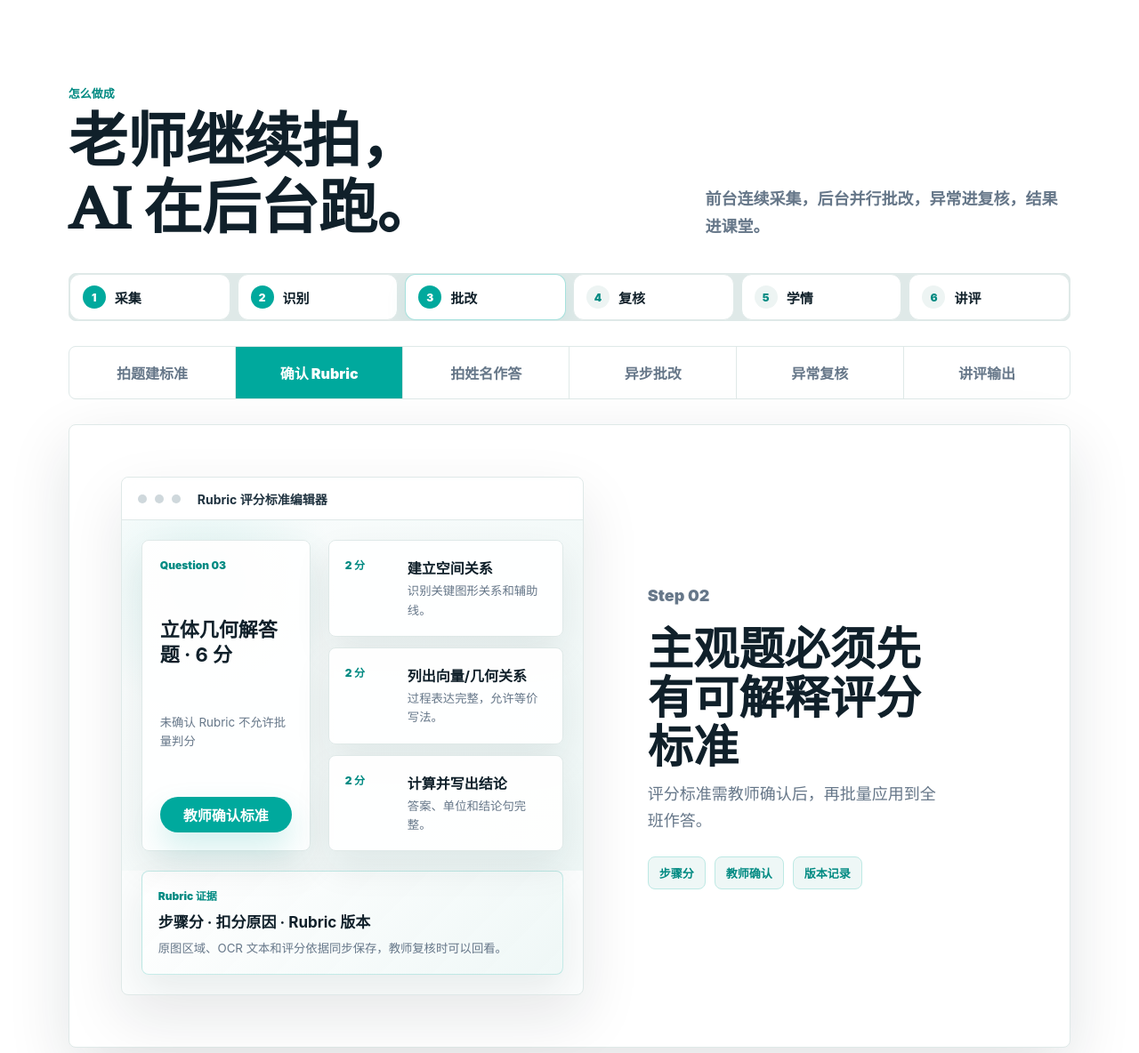
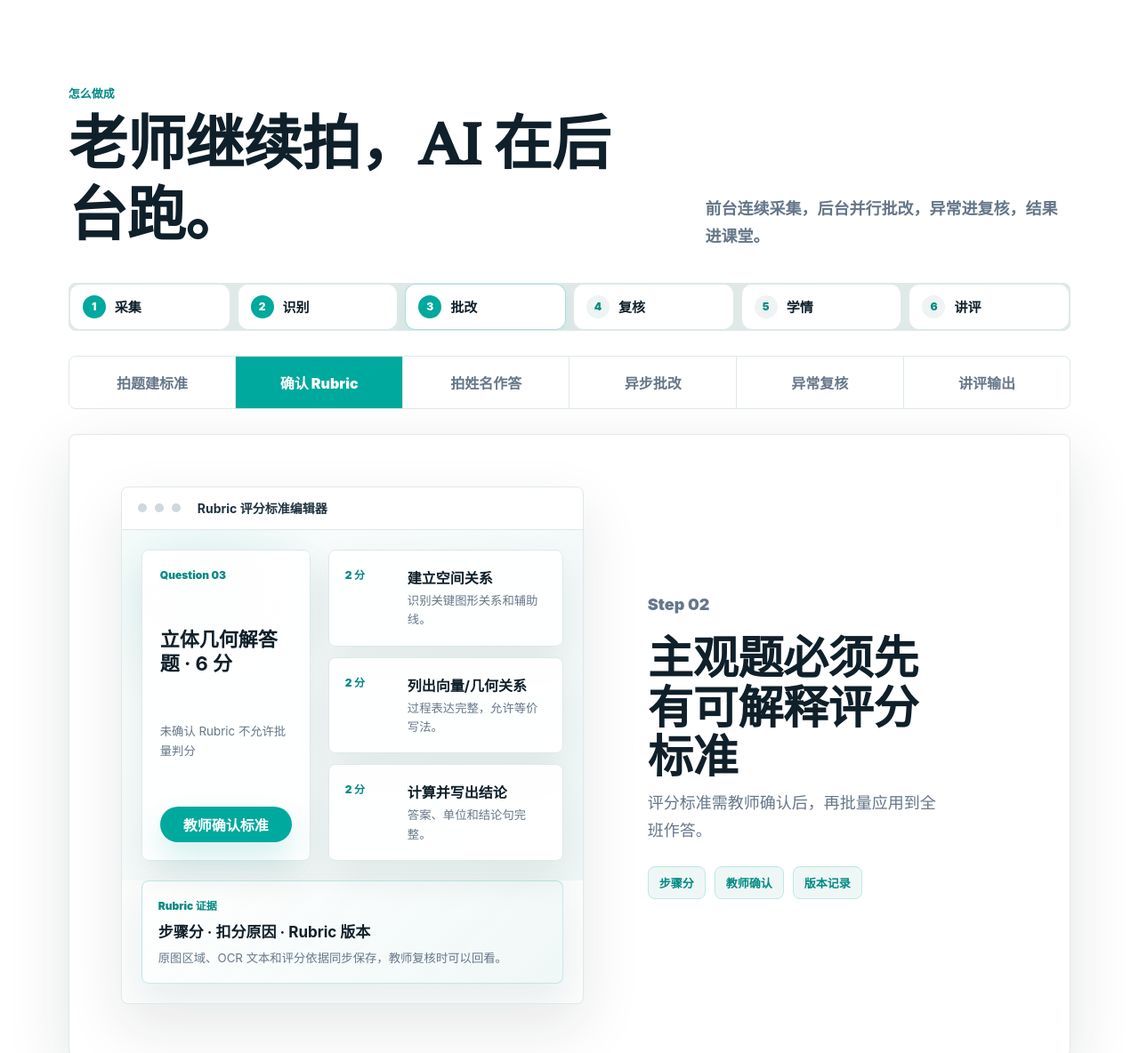
Before and after one commit to lyqqqq66666/ai_teacher, a website: page index.html in a window 1280 px wide. Shown: the part 820-2004 px from the top of the page at 89% size. Drawn offline with Linux system fonts and the light colour scheme.

Commit message:
[trae] 修复标题换行：h2移除text-wrap:balance、调整行高；h3补全权重与行高

```diff
--- a/styles.css
+++ b/styles.css
@@ -259,15 +259,17 @@ h2 {
   font-family: var(--font-display);
   font-size: clamp(34px, 5.2vw, 68px);
   font-weight: 600;
-  line-height: 1.12;
+  line-height: 1.2;
   letter-spacing: -0.015em;
   font-optical-sizing: auto;
-  text-wrap: balance;
 }
 
 h3 {
   margin-bottom: 10px;
   font-size: 22px;
+  font-weight: 800;
+  line-height: 1.35;
+  letter-spacing: -0.01em;
 }
 
 /* 大标题衬线；卡片小标题仍走无衬线，保持信息密度 */
```
